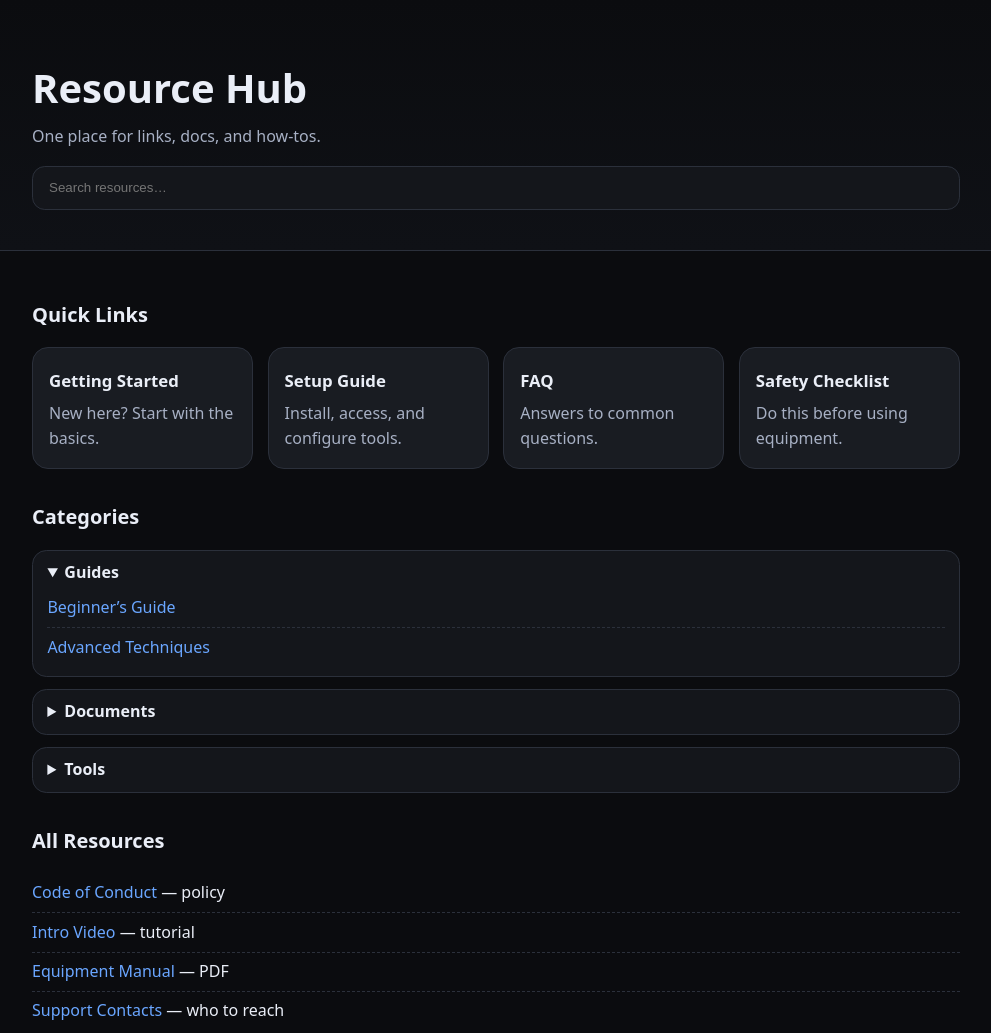
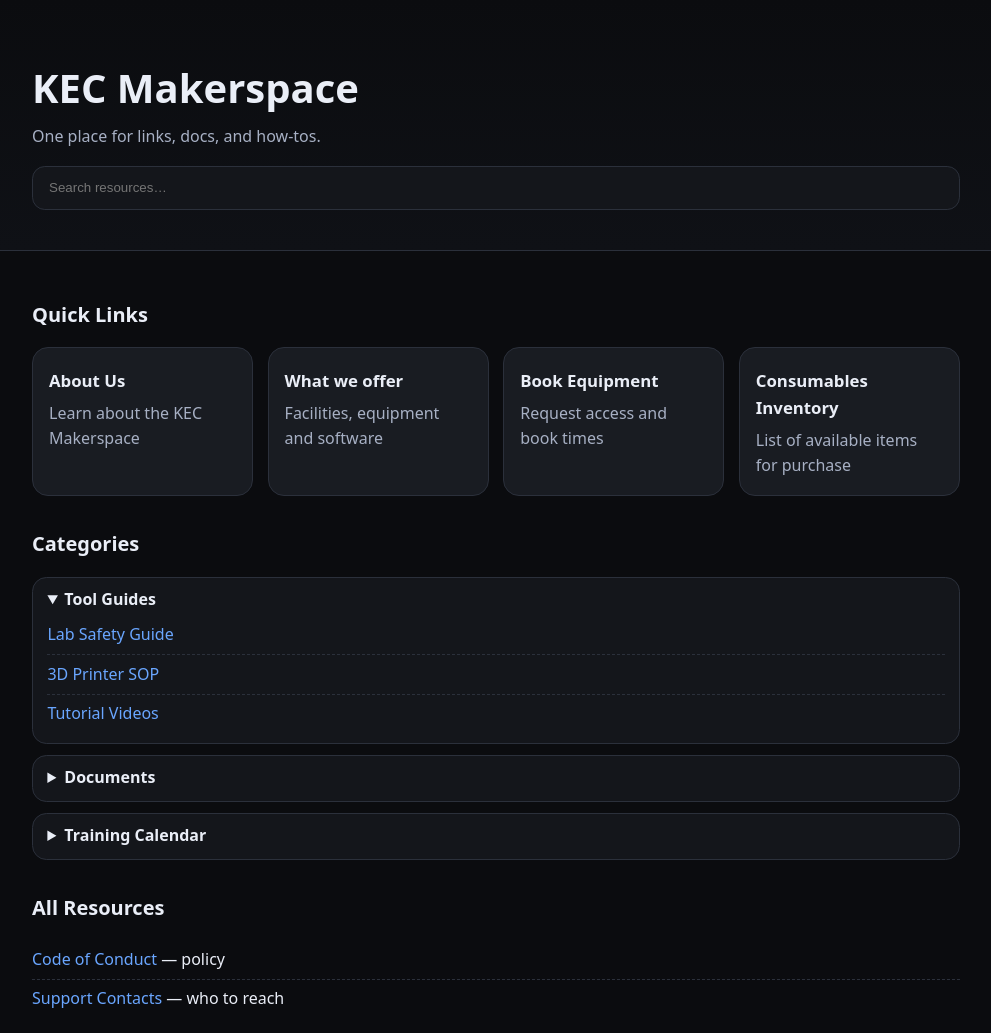
Before and after one commit to KEC-innovation/makerspace, a plain HTML site: page index.html in a window 1280 px wide. Shown: the top 1033 px of the page, without its empty margins (144-1135 px from the left). Drawn offline with Linux system fonts and the light colour scheme.

Commit message:
Changed title and update resource descriptions

```diff
--- a/index.html
+++ b/index.html
@@ -3,14 +3,14 @@
 <head>
   <meta charset="utf-8" />
   <meta name="viewport" content="width=device-width, initial-scale=1" />
-  <title>Resource Hub</title>
+  <title>KEC Makerspace</title>
   <meta name="description" content="A simple, fast resource page template for GitHub Pages." />
   <link rel="stylesheet" href="style.css" />
 </head>
 <body>
   <header class="site-header">
     <div class="container">
-      <h1>Resource Hub</h1>
+      <h1>KEC Makerspace</h1>
       <p class="tagline">One place for links, docs, and how‑tos.</p>
       <input id="search" type="search" placeholder="Search resources…" aria-label="Search resources" />
     </div>
@@ -21,20 +21,20 @@
       <h2 id="quick-links-heading">Quick Links</h2>
       <div class="cards" id="quick-links">
         <a href="#" class="card resource-item" data-tags="policy,guide,getting-started">
-          <h3>Getting Started</h3>
-          <p>New here? Start with the basics.</p>
+          <h3>About Us</h3>
+          <p>Learn about the KEC Makerspace</p>
         </a>
         <a href="#" class="card resource-item" data-tags="docs,howto,setup">
-          <h3>Setup Guide</h3>
-          <p>Install, access, and configure tools.</p>
+          <h3>What we offer</h3>
+          <p>Facilities, equipment and software</p>
         </a>
         <a href="#" class="card resource-item" data-tags="faq,help,support">
-          <h3>FAQ</h3>
-          <p>Answers to common questions.</p>
+          <h3>Book Equipment</h3>
+          <p>Request access and book times</p>
         </a>
         <a href="#" class="card resource-item" data-tags="safety,checklist,procedure">
-          <h3>Safety Checklist</h3>
-          <p>Do this before using equipment.</p>
+          <h3>Consumables Inventory</h3>
+          <p>List of available items for purchase</p>
         </a>
       </div>
     </section>
@@ -42,26 +42,28 @@
     <section aria-labelledby="categories-heading">
       <h2 id="categories-heading">Categories</h2>
       <details open>
-        <summary>Guides</summary>
+        <summary>Tool Guides</summary>
         <ul class="resource-list">
-          <li class="resource-item" data-tags="guide,howto,beginner"><a href="#">Beginner’s Guide</a></li>
-          <li class="resource-item" data-tags="guide,advanced"><a href="#">Advanced Techniques</a></li>
+          <li class="resource-item" data-tags="guide,howto,beginner"><a href="#">Lab Safety Guide</a></li>
+          <li class="resource-item" data-tags="guide,advanced"><a href="#">3D Printer SOP</a></li>
+          <li class="resource-item" data-tags="guide,advanced"><a href="#">Tutorial Videos</a></li>
         </ul>
       </details>
 
       <details>
         <summary>Documents</summary>
         <ul class="resource-list">
-          <li class="resource-item" data-tags="docs,policy,template"><a href="#">Policy Template (PDF)</a></li>
+          <li class="resource-item" data-tags="docs,policy,template"><a href="#">Policy Template</a></li>
+          <li class="resource-item" data-tags="docs,form"><a href="#">Liability Waiver</a></li>
           <li class="resource-item" data-tags="docs,form"><a href="#">Request Form</a></li>
         </ul>
       </details>
 
       <details>
-        <summary>Tools</summary>
+        <summary>Training Calendar</summary>
         <ul class="resource-list">
-          <li class="resource-item" data-tags="tool,software"><a href="#">Software Downloads</a></li>
-          <li class="resource-item" data-tags="tool,webapp"><a href="#">Online Tools</a></li>
+          <li class="resource-item" data-tags="tool,software"><a href="#">Workshop 1</a></li>
+          <li class="resource-item" data-tags="tool,webapp"><a href="#">Workshop 2</a></li>
         </ul>
       </details>
     </section>
@@ -70,8 +72,6 @@
       <h2 id="all-resources-heading">All Resources</h2>
       <ul class="resource-list" id="all-resources">
         <li class="resource-item" data-tags="policy,guide"><a href="#">Code of Conduct</a> — policy</li>
-        <li class="resource-item" data-tags="tutorial,video"><a href="#">Intro Video</a> — tutorial</li>
-        <li class="resource-item" data-tags="equipment,manual"><a href="#">Equipment Manual</a> — PDF</li>
         <li class="resource-item" data-tags="contact,support"><a href="#">Support Contacts</a> — who to reach</li>
       </ul>
     </section>
```
